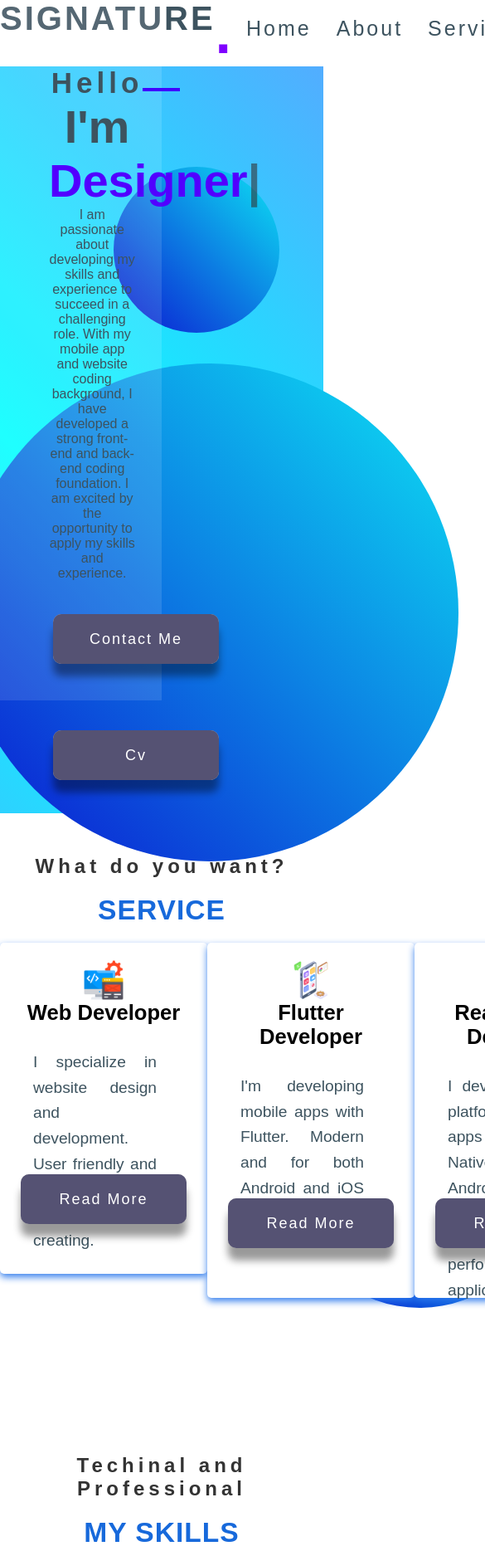
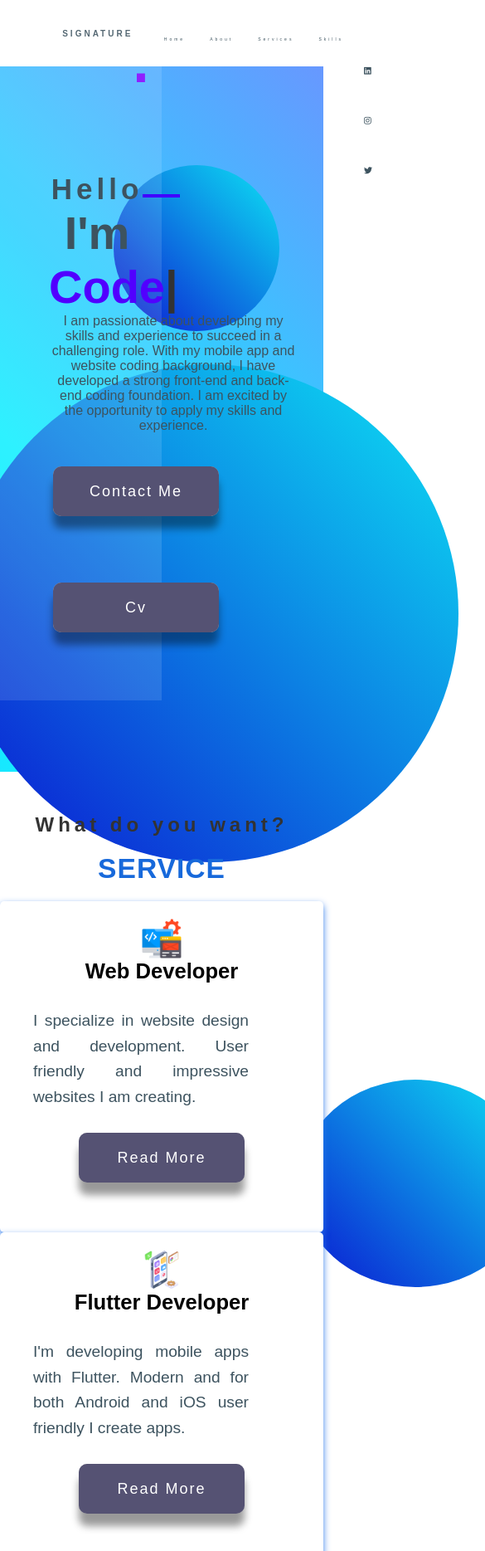
Before and after one commit to kodbutonu/ozgurportfloio.github.io, a plain HTML site: page index.html in a window 390 px wide. Shown: the top 1869 px of the page at 83% size, 585 px wide, since content can reach past the window. Drawn offline with nearby package versions, Linux system fonts and the light colour scheme.

Commit message:
Update style.css

```diff
--- a/style.css
+++ b/style.css
@@ -613,6 +613,16 @@ section {
     transform: translateY(-10px);
     box-shadow: 0 15px 35px rgba(83, 83, 83, 0.5);
 }
+.skill-main{
+  display: flex;
+  flex-direction: column;
+}
+.skill-left{
+  width: 100%;
+}
+.skill-right{
+  width: 70%;
+}
 .card::before
 {
     content: '';
@@ -744,6 +754,25 @@ h3{
 }
 /* Tablet ve telefon boyutları için stiller */
 @media screen and (max-width: 1024px) {
+  .skil{
+    margin-top: 800px;
+    display: flex;
+    flex-direction: column;
+  }
+  .skills{
+    display: flex;
+    flex-direction: column;
+    height: 2000px;
+  }
+  .skill-left .skill-bar .bar {
+    width: 70%;
+  }
+  .skill-left{
+    margin: 0;
+  }
+  .info p{
+    width:0px;
+  }
   #paint{
     margin-bottom: 150px;
     align-items: center;
@@ -810,6 +839,7 @@ h3{
 
   p {
     font-size: 1em;
+    width: 300px;
   }
 
   .btnn {
@@ -825,4 +855,50 @@ h3{
   .containe {
     flex-direction: column;
   }
+   nav{
+    text-align: center;
+    padding: 2.2rem;
+    width: 100% !important;
+  }
+ .navItems{
+    display: flex;
+
 }
+.navItems li{
+    list-style: none;
+    margin: 0 15px;
+}
+.navItems li a{
+
+    font-size:5px;
+    color: #3d535f;
+    text-decoration: none;
+    text-transform: capitalize;
+}
+.logo{
+    display: flex;
+    font-size: 10px;
+    font-weight: 800;
+    color: #3d535f;
+    letter-spacing: 3px;
+    cursor: pointer;
+    text-transform: uppercase;
+    margin-left: 40px;
+    margin-bottom: 50px;
+}
+.links{
+  display: flex;
+  flex-direction: column;
+  height: 20px;
+  width: 20px;
+}
+.links a i{
+  font-size: 10px;
+}
+.section-services {
+  display: flex;
+  flex-direction: column;
+  height: 800px;
+  margin-bottom: 300px;
+}
+}
```
